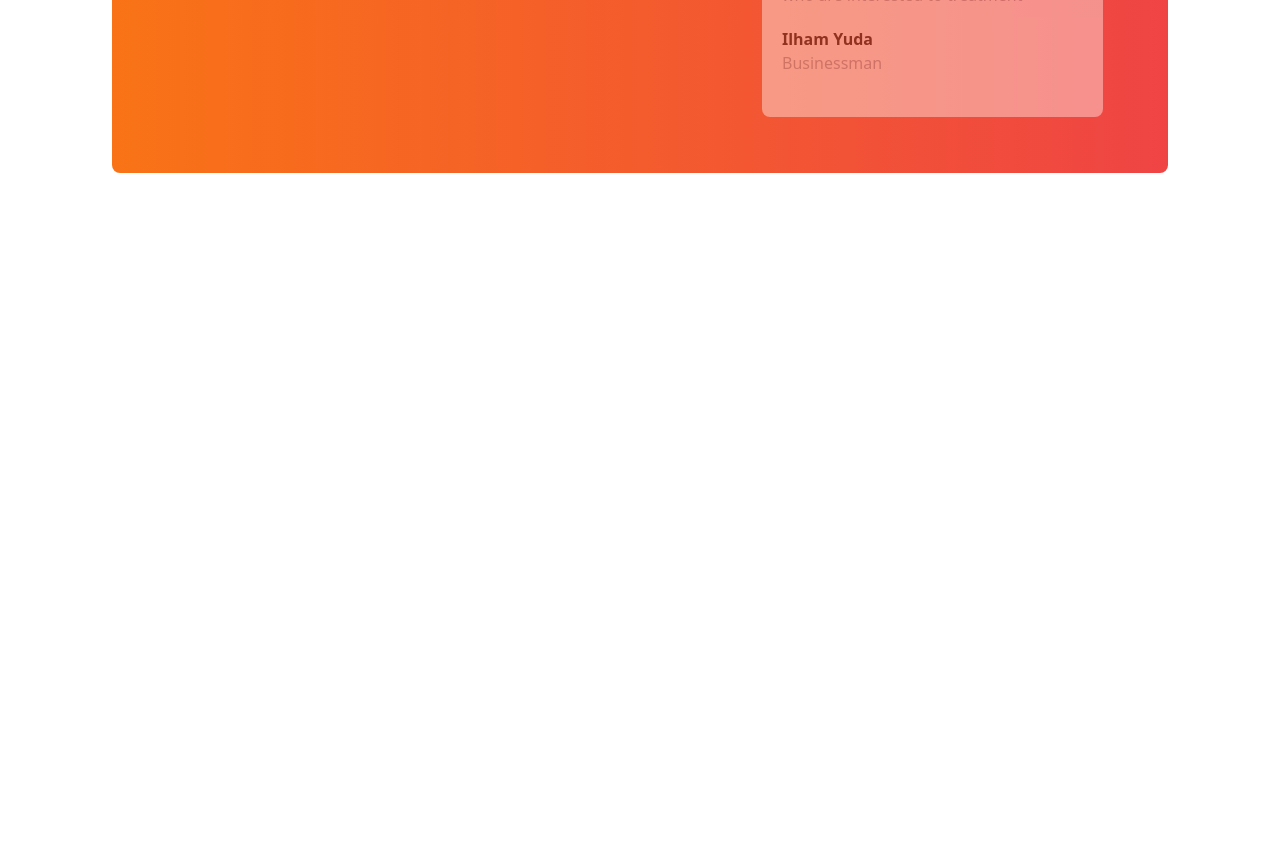
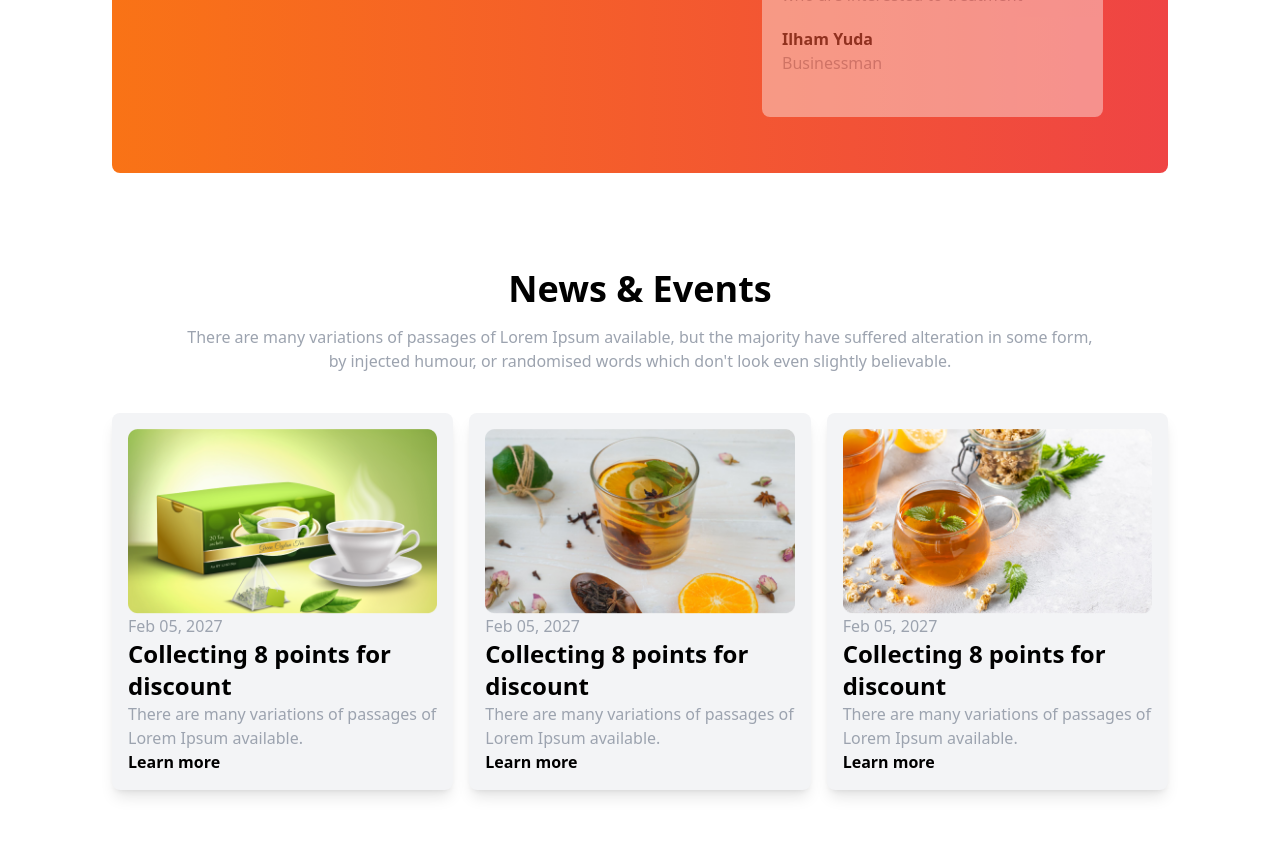
Before and after one commit to Mahadi-Hasan402180/tea_house_telwind, a plain HTML site: page index.html in a window 1280 px wide. Shown: the part 2270-3132 px from the top of the page. Before the commit the page ends 2491 px from the top, so only its background shows below. Drawn offline with nearby package versions, Linux system fonts and the light colour scheme.

Commit message:
added news section

```diff
--- a/index.html
+++ b/index.html
@@ -201,7 +201,8 @@
 
                     <!-- top card -->
 
-                    <div class=" relative h-56 w-full md:w-3/4 left-7 md:left-28 bg-white rounded-lg text-black flex items-center px-5 opacity-40">
+                    <div
+                        class=" relative h-56 w-full md:w-3/4 left-7 md:left-28 bg-white rounded-lg text-black flex items-center px-5 opacity-40">
 
                         <div class=" absolute -top-5 -left-5 bg-white rounded-full">
                             <img class="p-1" src="./images/client.png" alt="">
@@ -219,7 +220,8 @@
 
                     <!-- bottom card -->
 
-                    <div class=" relative top-10 h-56 w-full md:w-3/4 left-7 md:left-28  bg-white rounded-lg text-black flex items-center px-5 opacity-40">
+                    <div
+                        class=" relative top-10 h-56 w-full md:w-3/4 left-7 md:left-28  bg-white rounded-lg text-black flex items-center px-5 opacity-40">
 
                         <div class=" absolute -top-5 -left-5 bg-white rounded-full">
                             <img class="p-1" src="./images/client.png" alt="">
@@ -245,6 +247,47 @@
 
         </section>
 
+        <!-- news section -->
+        <section class="py-12">
+
+            <h2 class="font-bold text-center text-3xl md:text-4xl">News & Events</h2>
+            <p class="text-center font-medium text-gray-400 py-4">There are many variations of passages of Lorem Ipsum
+                available, but the majority have suffered alteration in some form, <br> by injected humour, or
+                randomised words which don't look even slightly believable.</p>
+
+            <!-- news card  -->
+            <div class="py-6 gap-4 text-center md:text-left grid grid-cols-1 md:grid-cols-2 lg:grid-cols-3">
+
+                <div class="bg-gray-100 overflow-hidden rounded-lg p-4 shadow-lg">
+                    <img class="mx-auto" src="./images/news-1.png" alt="">
+                    <p class="text-gray-400 text-base ">Feb 05, 2027</p>
+                    <h3 class="font-bold md:text-2xl">Collecting 8 points for discount</h3>
+                    <p class="font-medium text-base text-gray-400 ">There are many variations of passages of Lorem Ipsum available.</p>
+                    <h5 class="font-bold">Learn more</h5>
+                </div>
+
+                <div class="bg-gray-100 overflow-hidden rounded-lg p-4 shadow-lg">
+                    <img class="mx-auto" src="./images/news-2.png" alt="">
+                    <p class="text-gray-400 text-base ">Feb 05, 2027</p>
+                    <h3 class="font-bold md:text-2xl">Collecting 8 points for discount</h3>
+                    <p class="font-medium text-base text-gray-400 ">There are many variations of passages of Lorem Ipsum available.</p>
+                    <h5 class="font-bold">Learn more</h5>
+                </div>
+
+                <div class="bg-gray-100 overflow-hidden rounded-lg p-4 shadow-lg">
+                    <img class="mx-auto" src="./images/news-3.png" alt="">
+                    <p class="text-gray-400 text-base ">Feb 05, 2027</p>
+                    <h3 class="font-bold md:text-2xl">Collecting 8 points for discount</h3>
+                    <p class="font-medium text-base text-gray-400 ">There are many variations of passages of Lorem Ipsum available.</p>
+                    <h5 class="font-bold">Learn more</h5>
+                </div>
+
+
+
+            </div>
+
+        </section>
+
 
 
 
```
